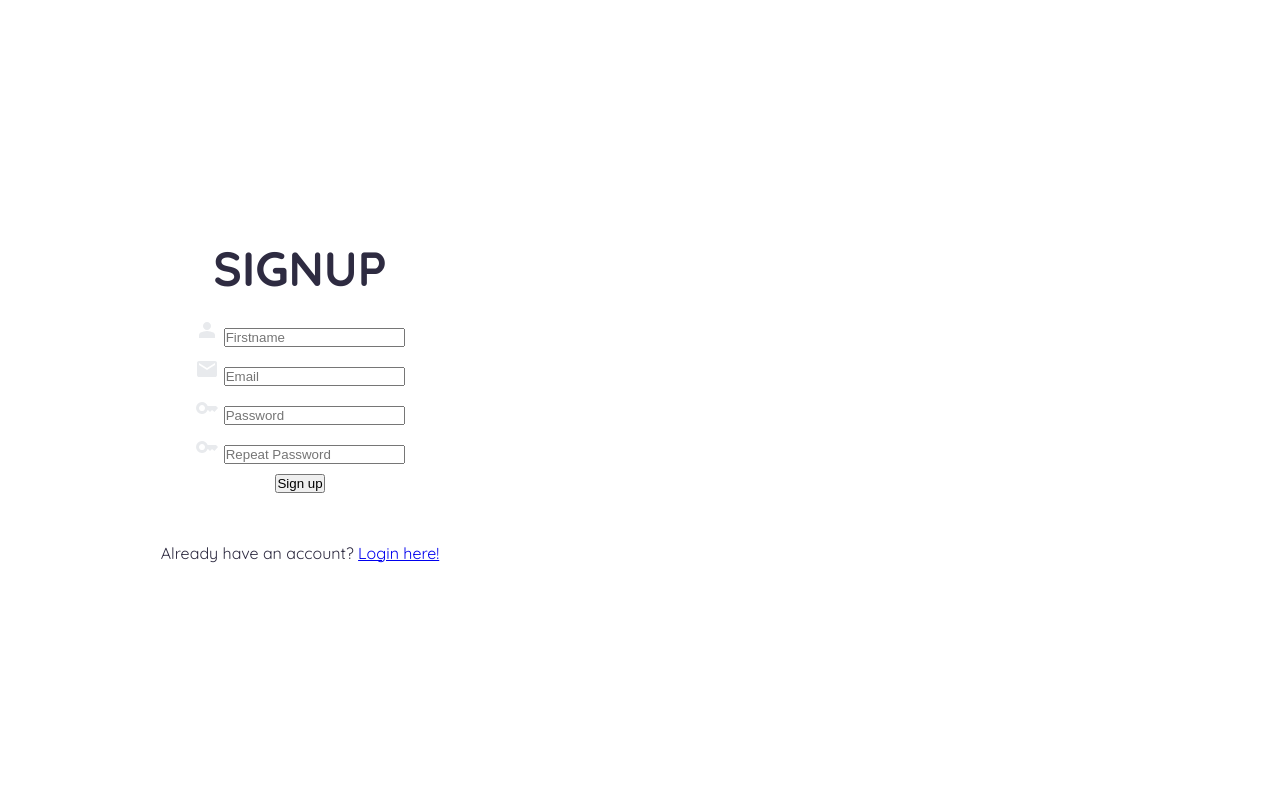
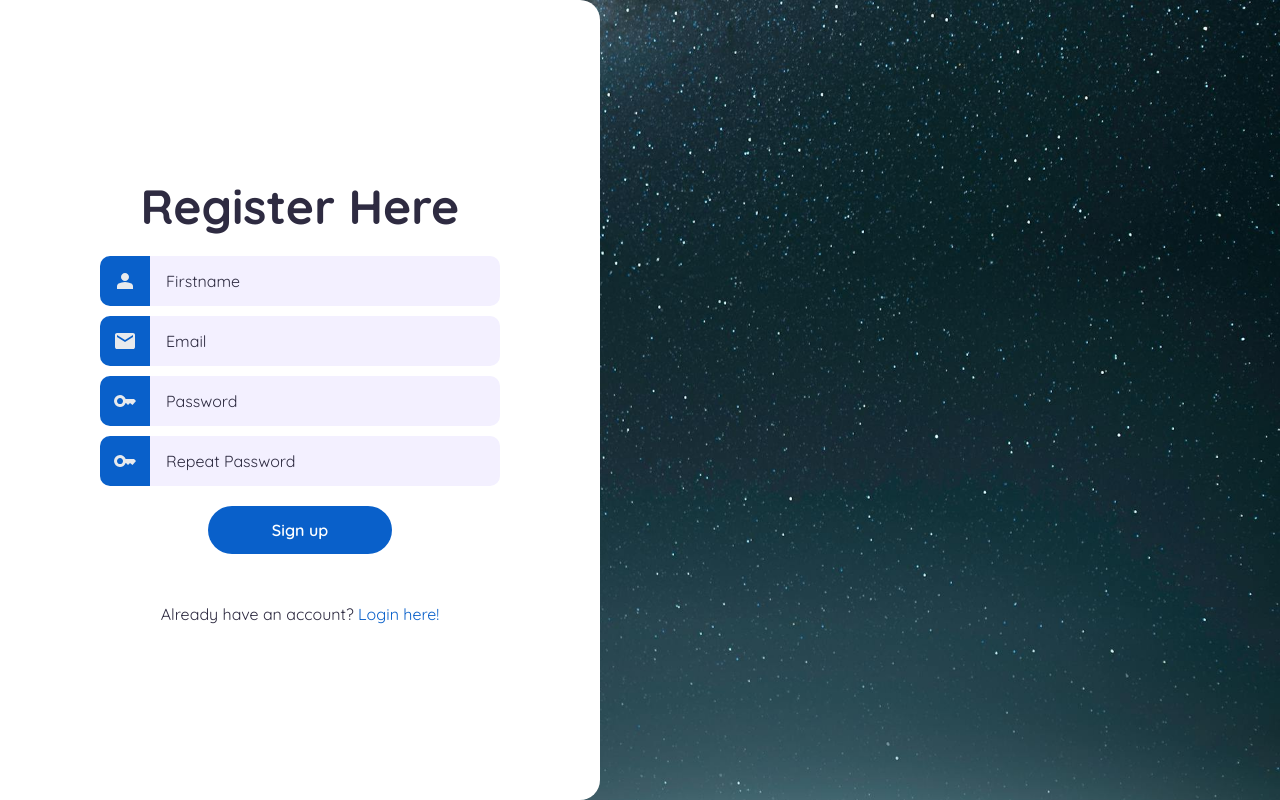
Before and after one commit to teary-hates-oop/to-do-website, a plain HTML site: page assets/register.html in a window 1280 px wide. Drawn offline with Linux system fonts and the light colour scheme.

Commit message:
Register page updated

```diff
--- a/assets/signup.html
+++ b/assets/register.html
@@ -2,12 +2,12 @@
 <head>
     <meta charset="UTF-8">
     <meta name="viewport" content="width=device-width, initial-scale=1.0">
-    <title>Sign up</title>
+    <title>Registration - To Do List Website</title>
     <link rel="stylesheet" href="signup.css">
 </head>
 <body>
     <div class="wrapper">
-        <h1>Signup</h1>
+        <h1>Register Here</h1>
         <form>
             <div>
                 <label for="firstname-input">
--- a/assets/signup.css
+++ b/assets/signup.css
@@ -1,6 +1,6 @@
 @import url('https://fonts.googleapis.com/css2?family=Quicksand:wght@300..700&display=swap');
 :root {
-    --accent-color: #2609ca;
+    --accent-color: #0960ca;
     --base-color: white;
     --text-color: #2E2B41;
     --input-color: #F3F0FF;
@@ -20,7 +20,7 @@ html {
 
 body {
     min-height: 100vh;
-    background-image: url(assets\images\background-image-1.jpg);
+    background-image: url(images/background-image-1.jpg);
     background-size: cover;
     background-position: right;
     overflow: hidden;
@@ -42,7 +42,6 @@ body {
 h1 {
     font-size: 3rem;
     font-weight: 900;
-    text-transform: uppercase;
 }
 
 form {
@@ -54,3 +53,88 @@ form {
     align-items: center;
     gap: 10px;
 }
+
+form > div {
+    width: 100%;
+    display: flex;
+    justify-content: center;
+}
+
+form label{
+    flex-shrink: 0;
+    height: 50px;
+    width: 50px;
+    background-color: var(--accent-color);
+    fill: var(--base-color);
+    border-radius: 10px 0 0 10px;
+    display: flex;
+    justify-content: center;
+    align-items: center;
+    font-size: 1.5rem;
+    font-weight: 500;
+}
+
+form input {
+    box-sizing: border-box;
+    flex-grow: 1;
+    min-width: 0;
+    height: 50px;
+    padding: 1em;
+    font: inherit;
+    border-radius: 0 10px 10px 0;
+    border: 2px solid var(--input-color);
+    border-left: none;
+    background-color: var(--input-color);
+    transition: 300ms ease;
+}
+
+form input:hover {
+    border-color: var(--accent-color);
+}
+
+form input:focus {
+    outline: none;
+    border-color: var(--text-color);
+}
+
+div:has(input:focus) > label{
+    background-color: var(--text-color)
+}
+
+form input::placeholder{
+    color: var(--text-color);
+}
+
+form button{
+    margin-top: 10px;
+    border: none;
+    border-radius: 1000px;
+    padding: .85em 4em;
+    background-color: var(--accent-color);
+    color: var(--base-color);
+    font: inherit;
+    font-weight: 600;
+    cursor: pointer;
+    transition: 150ms ease;
+}
+
+form button:hover {
+    background-color: var(--text-color);
+
+}
+
+form button:focus {
+    outline: none;
+    background-color: var(--text-color);
+
+}
+
+a {
+    text-decoration: none;
+    color: var(--accent-color);
+    transition: 150ms ease;
+}
+
+a:hover {
+    text-decoration: underline;
+}
```
Also changed, not shown: index.html (+1 -1 lines).
